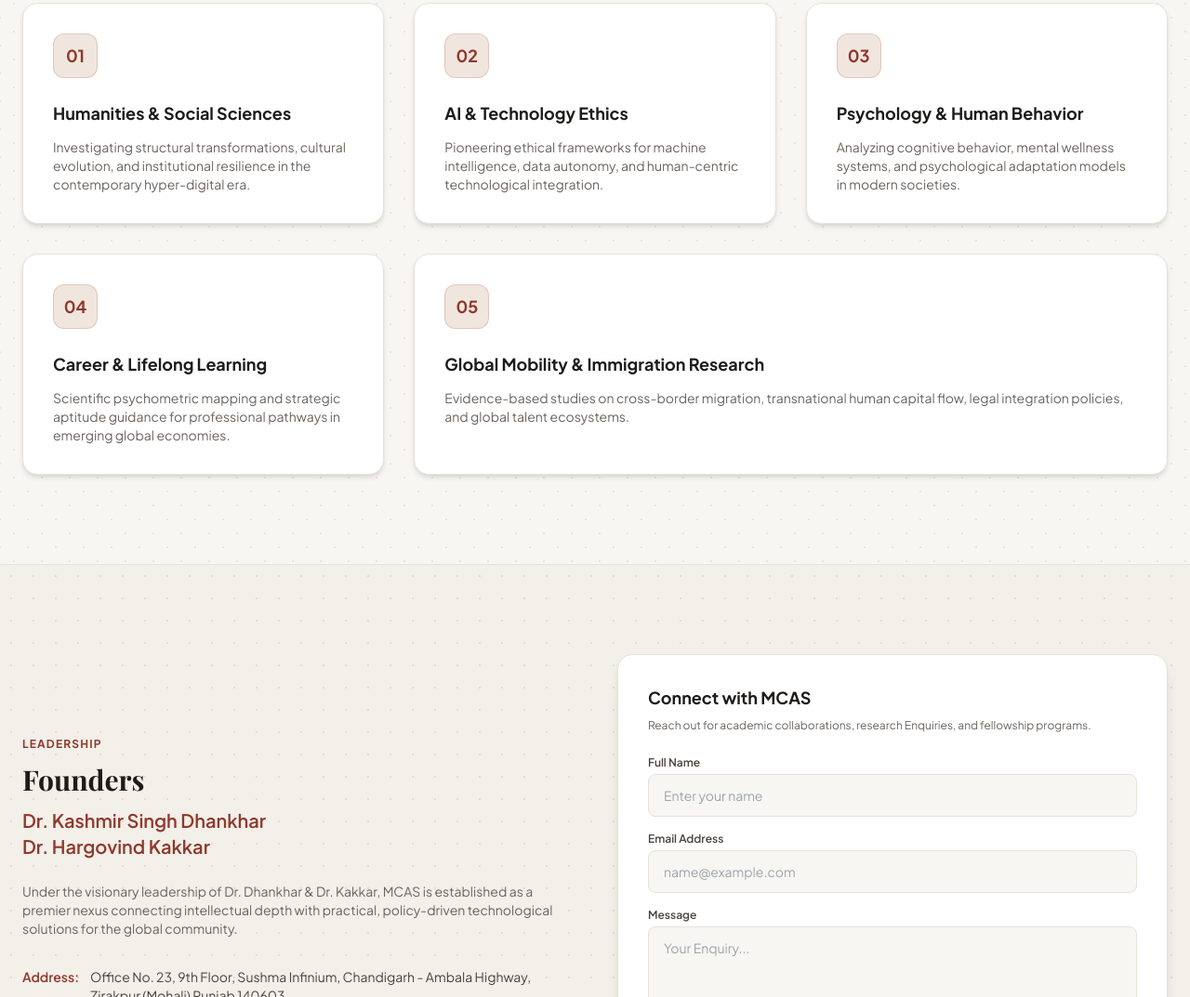
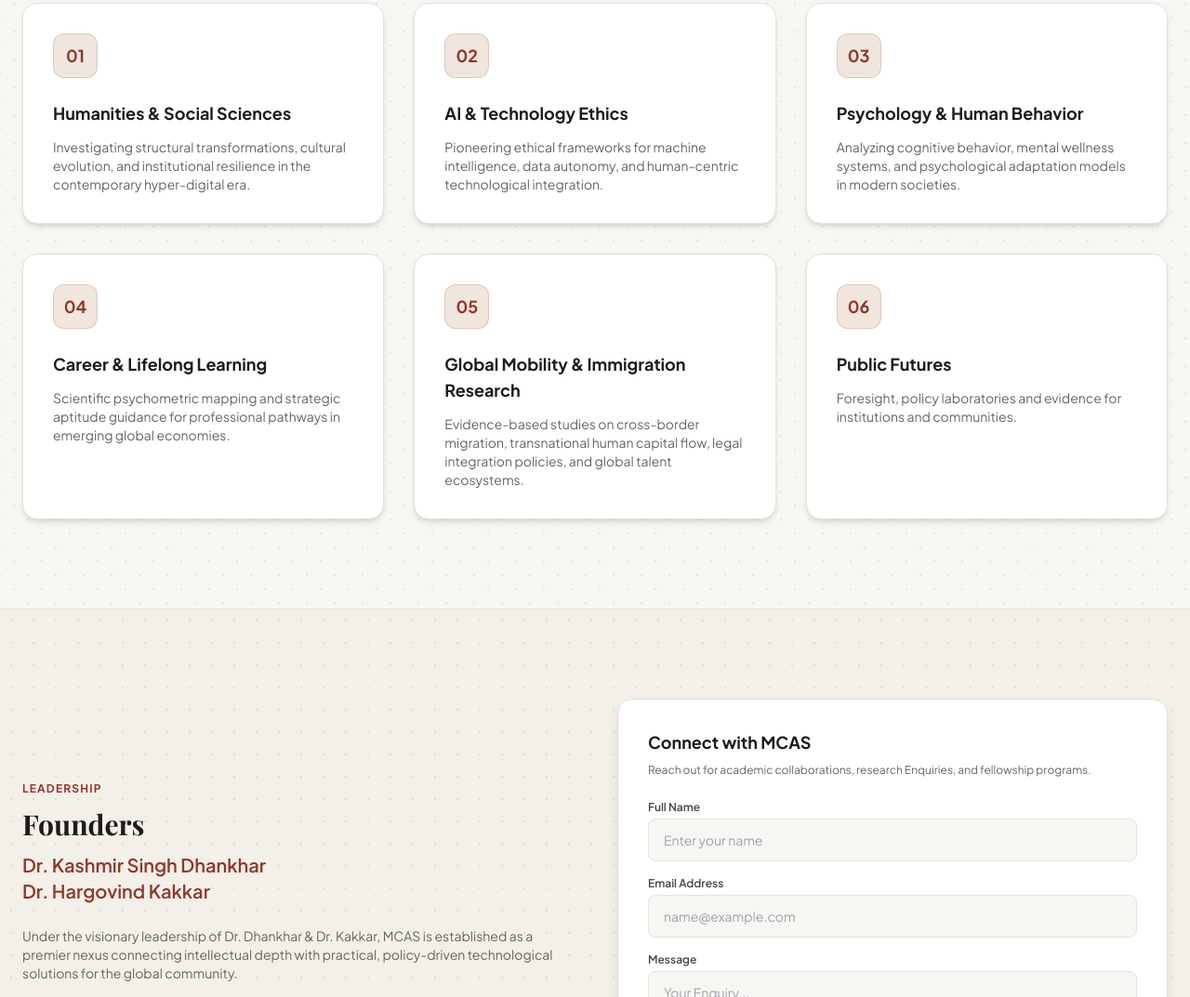
Before and after one commit to thryvemeeraki/MCAS, a plain HTML site: page index.html in a window 1280 px wide. Shown: the part 1485-2558 px from the top of the page at 93% size. Drawn offline with nearby package versions, Linux system fonts and the light colour scheme; a web font is replaced by a local one.

Commit message:
Update index.html

```diff
--- a/index.html
+++ b/index.html
@@ -193,16 +193,22 @@
                     <p class="text-jnuLight-textMuted text-xs sm:text-sm leading-relaxed">Analyzing cognitive behavior, mental wellness systems, and psychological adaptation models in modern societies.</p>
                 </div>
                 <!-- Vertical 4 -->
-                <div class="bg-white border border-[#E6E1DA] p-6 sm:p-8 rounded-2xl shadow-md hover:shadow-2xl hover:-translate-y-2 hover:border-[#A84335] transition-all duration-300 group sm:col-span-1">
+                <div class="bg-white border border-[#E6E1DA] p-6 sm:p-8 rounded-2xl shadow-md hover:shadow-2xl hover:-translate-y-2 hover:border-[#A84335] transition-all duration-300 group">
                     <div class="w-12 h-12 rounded-xl bg-[#F0E6DD] text-[#8F382C] flex items-center justify-center font-bold mb-6 text-lg border border-[#A84335]/20 group-hover:bg-[#A84335] group-hover:text-white group-hover:scale-110 transition-all duration-300">04</div>
                     <h4 class="text-base sm:text-lg font-bold text-[#1E1B18] mb-3 group-hover:text-[#A84335] transition-colors">Career & Lifelong Learning</h4>
                     <p class="text-jnuLight-textMuted text-xs sm:text-sm leading-relaxed">Scientific psychometric mapping and strategic aptitude guidance for professional pathways in emerging global economies.</p>
                 </div>
                 <!-- Vertical 5 -->
-                <div class="bg-white border border-[#E6E1DA] p-6 sm:p-8 rounded-2xl shadow-md hover:shadow-2xl hover:-translate-y-2 hover:border-[#A84335] transition-all duration-300 group sm:col-span-2 lg:col-span-2">
+                <div class="bg-white border border-[#E6E1DA] p-6 sm:p-8 rounded-2xl shadow-md hover:shadow-2xl hover:-translate-y-2 hover:border-[#A84335] transition-all duration-300 group">
                     <div class="w-12 h-12 rounded-xl bg-[#F0E6DD] text-[#8F382C] flex items-center justify-center font-bold mb-6 text-lg border border-[#A84335]/20 group-hover:bg-[#A84335] group-hover:text-white group-hover:scale-110 transition-all duration-300">05</div>
                     <h4 class="text-base sm:text-lg font-bold text-[#1E1B18] mb-3 group-hover:text-[#A84335] transition-colors">Global Mobility & Immigration Research</h4>
                     <p class="text-jnuLight-textMuted text-xs sm:text-sm leading-relaxed">Evidence-based studies on cross-border migration, transnational human capital flow, legal integration policies, and global talent ecosystems.</p>
+                </div>
+                <!-- Vertical 6: Public Futures -->
+                <div class="bg-white border border-[#E6E1DA] p-6 sm:p-8 rounded-2xl shadow-md hover:shadow-2xl hover:-translate-y-2 hover:border-[#A84335] transition-all duration-300 group">
+                    <div class="w-12 h-12 rounded-xl bg-[#F0E6DD] text-[#8F382C] flex items-center justify-center font-bold mb-6 text-lg border border-[#A84335]/20 group-hover:bg-[#A84335] group-hover:text-white group-hover:scale-110 transition-all duration-300">06</div>
+                    <h4 class="text-base sm:text-lg font-bold text-[#1E1B18] mb-3 group-hover:text-[#A84335] transition-colors">Public Futures</h4>
+                    <p class="text-jnuLight-textMuted text-xs sm:text-sm leading-relaxed">Foresight, policy laboratories and evidence for institutions and communities.</p>
                 </div>
             </div>
         </div>
```
